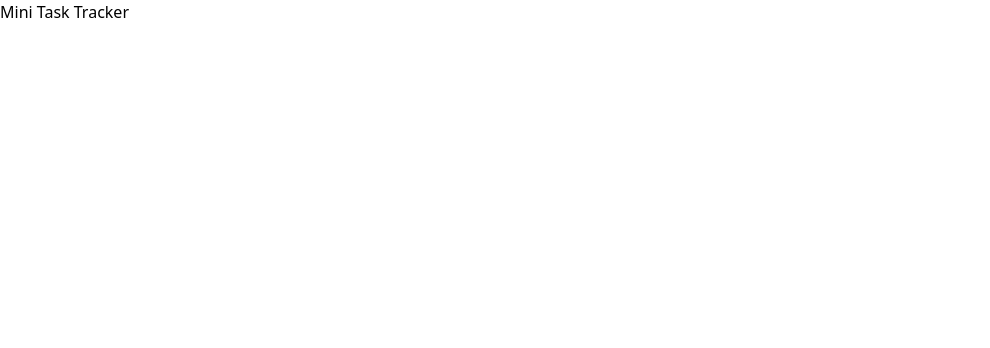
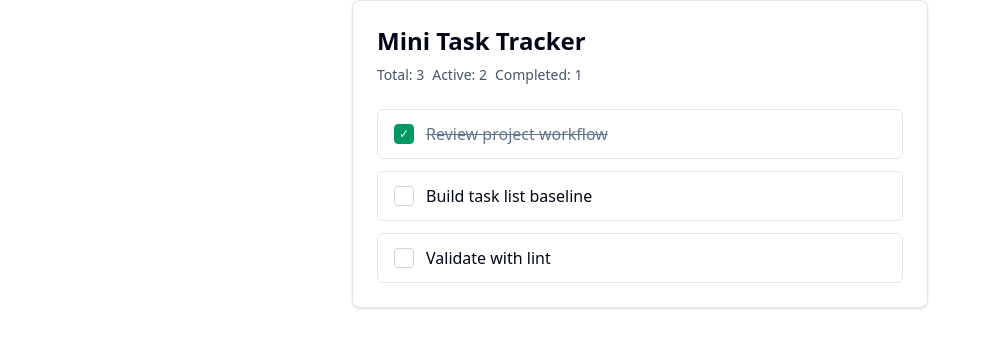
Before and after one commit to MykytaMusaiev/cli-start, a Next.js app: page / in a window 1280 px wide. Shown: the top 348 px of the page, without its empty margins (0-990 px from the left). Built offline with nearby package versions, Linux system fonts and the light colour scheme.

Commit message:
feat(tasks): add interactive task list baseline

```diff
--- a/src/components/TaskTracker.tsx
+++ b/src/components/TaskTracker.tsx
@@ -1,9 +1,74 @@
 "use client";
 
+import { useState } from "react";
+
+type Task = {
+  id: number;
+  title: string;
+  completed: boolean;
+};
+
+const initialTasks: Task[] = [
+  { id: 1, title: "Review project workflow", completed: true },
+  { id: 2, title: "Build task list baseline", completed: false },
+  { id: 3, title: "Validate with lint", completed: false },
+];
+
 export function TaskTracker() {
+  const [tasks, setTasks] = useState<Task[]>(initialTasks);
+
+  const completedCount = tasks.filter((task) => task.completed).length;
+  const totalCount = tasks.length;
+  const activeCount = totalCount - completedCount;
+
+  function toggleTask(taskId: Task["id"]) {
+    setTasks((currentTasks) =>
+      currentTasks.map((task) =>
+        task.id === taskId ? { ...task, completed: !task.completed } : task,
+      ),
+    );
+  }
+
   return (
-    <section>
-      <h1>Mini Task Tracker</h1>
+    <section className="mx-auto flex max-w-xl flex-col gap-6 rounded-lg border border-slate-200 bg-white p-6 text-slate-950 shadow-sm">
+      <div className="space-y-2">
+        <h1 className="text-2xl font-semibold">Mini Task Tracker</h1>
+        <div className="flex flex-wrap gap-2 text-sm text-slate-600">
+          <span>Total: {totalCount}</span>
+          <span>Active: {activeCount}</span>
+          <span>Completed: {completedCount}</span>
+        </div>
+      </div>
+
+      <ul className="space-y-3">
+        {tasks.map((task) => (
+          <li key={task.id}>
+            <button
+              type="button"
+              onClick={() => toggleTask(task.id)}
+              className="flex w-full items-center gap-3 rounded-md border border-slate-200 px-4 py-3 text-left transition hover:border-slate-400 focus:outline-none focus:ring-2 focus:ring-slate-400"
+            >
+              <span
+                className={`flex size-5 items-center justify-center rounded border text-xs ${
+                  task.completed
+                    ? "border-emerald-600 bg-emerald-600 text-white"
+                    : "border-slate-300 text-transparent"
+                }`}
+                aria-hidden="true"
+              >
+                ✓
+              </span>
+              <span
+                className={
+                  task.completed ? "text-slate-500 line-through" : undefined
+                }
+              >
+                {task.title}
+              </span>
+            </button>
+          </li>
+        ))}
+      </ul>
     </section>
   );
 }
```
